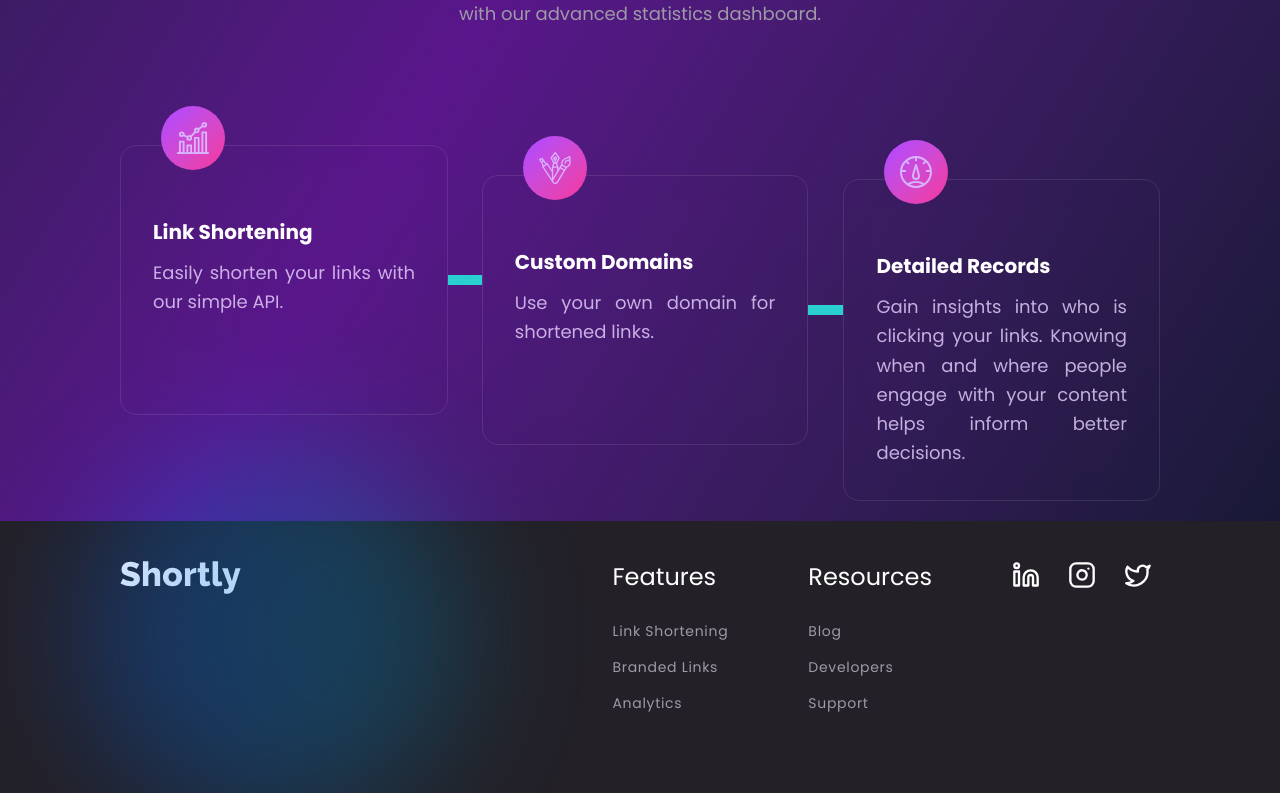
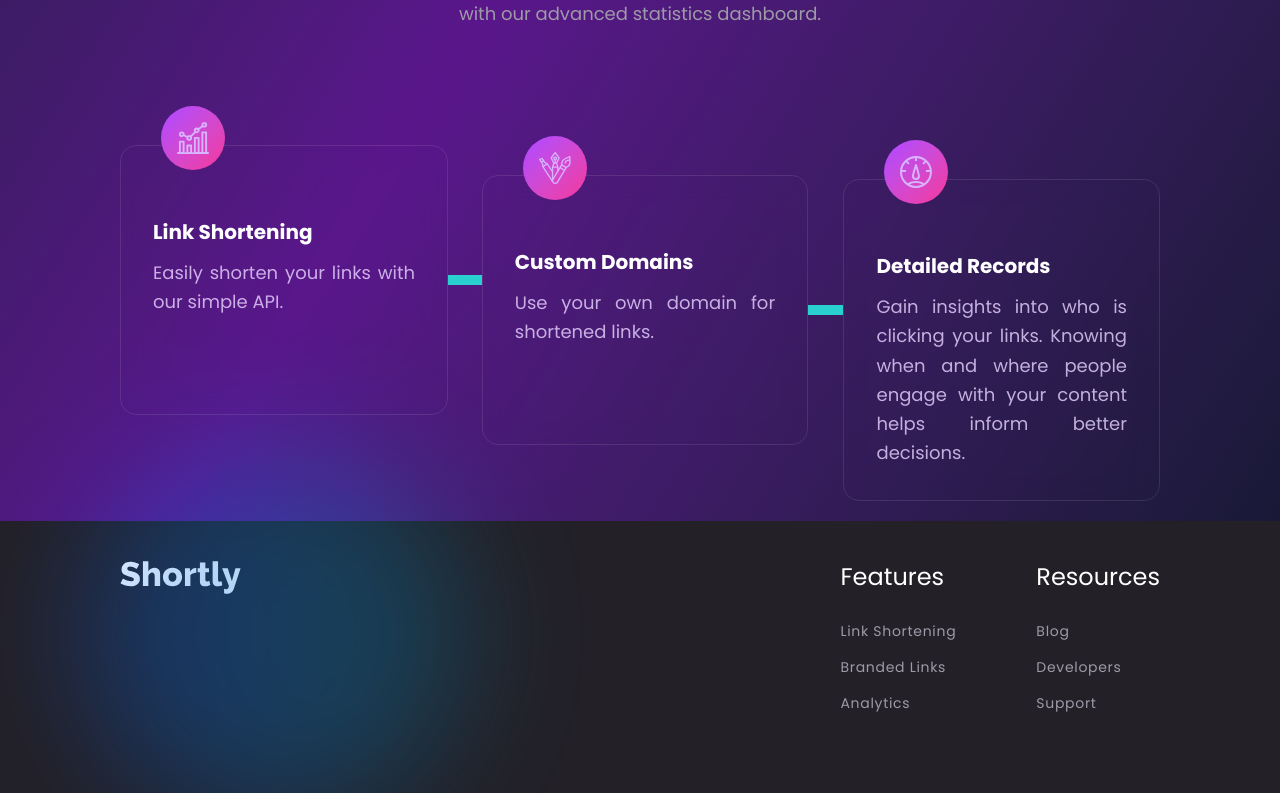
Before and after one commit to kaushik-2318/Shortora-URL-Shortener, a React (Vite) app in the folder client/: page / in a window 1280 px wide. Shown: the part 1279-2072 px from the top of the page. Built offline with nearby package versions, Linux system fonts and the light colour scheme; no server answers.

Commit message:
Remove social media icons and links from footer component

```diff
--- a/client/src/components/footer.jsx
+++ b/client/src/components/footer.jsx
@@ -1,9 +1,4 @@
 import logo from "../assets/svg/logo-white.svg";
-import { Linkedin } from "lucide-react";
-import { Twitter } from "lucide-react";
-import { Instagram } from "lucide-react";
-
-import twitter from "../assets/svg/icon-twitter.svg";
 
 export default function Footer() {
   return (
@@ -29,30 +24,6 @@ export default function Footer() {
               <li>Support</li>
             </ul>
           </div>
-          <div className="flex justify-center items-start gap-5">
-            <a
-              href="https://www.linkedin.com/in/kaushikverma"
-              target="_blank"
-              rel="noopener noreferrer"
-            >
-              <Linkedin className="w-7 h-7 mr-2 hover:scale-110 duration-200" />
-            </a>
-            <a
-              href="https://www.instagram.com/kaushikverma.me/"
-              target="_blank"
-              rel="noopener noreferrer"
-            >
-              <Instagram className="w-7 h-7 mr-2 hover:scale-110 duration-200" />
-            </a>
-
-            <a
-              href="https://x.com/SilentK68296830"
-              target="_blank"
-              rel="noopener noreferrer"
-            >
-              <Twitter className="w-7 h-7 mr-2 hover:scale-110 duration-200" />
-            </a>
-          </div>
         </div>
       </div>
       <div>
```
